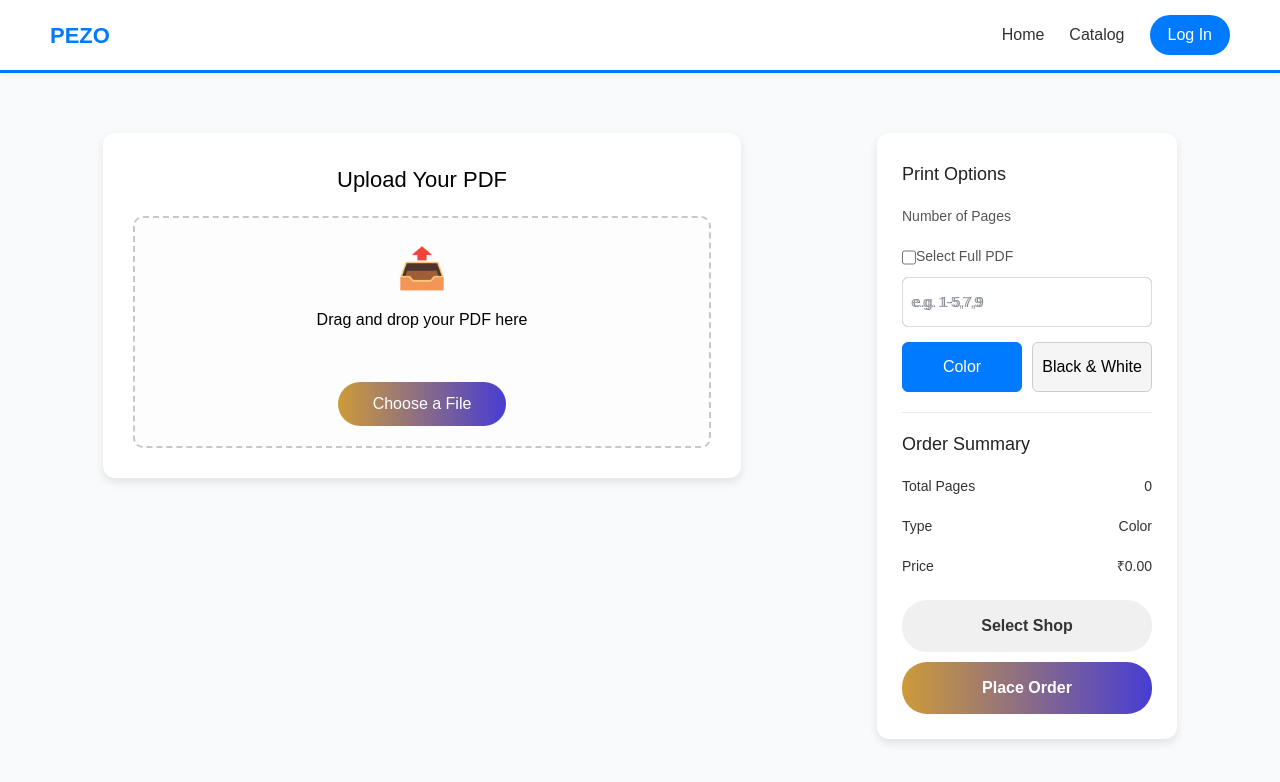
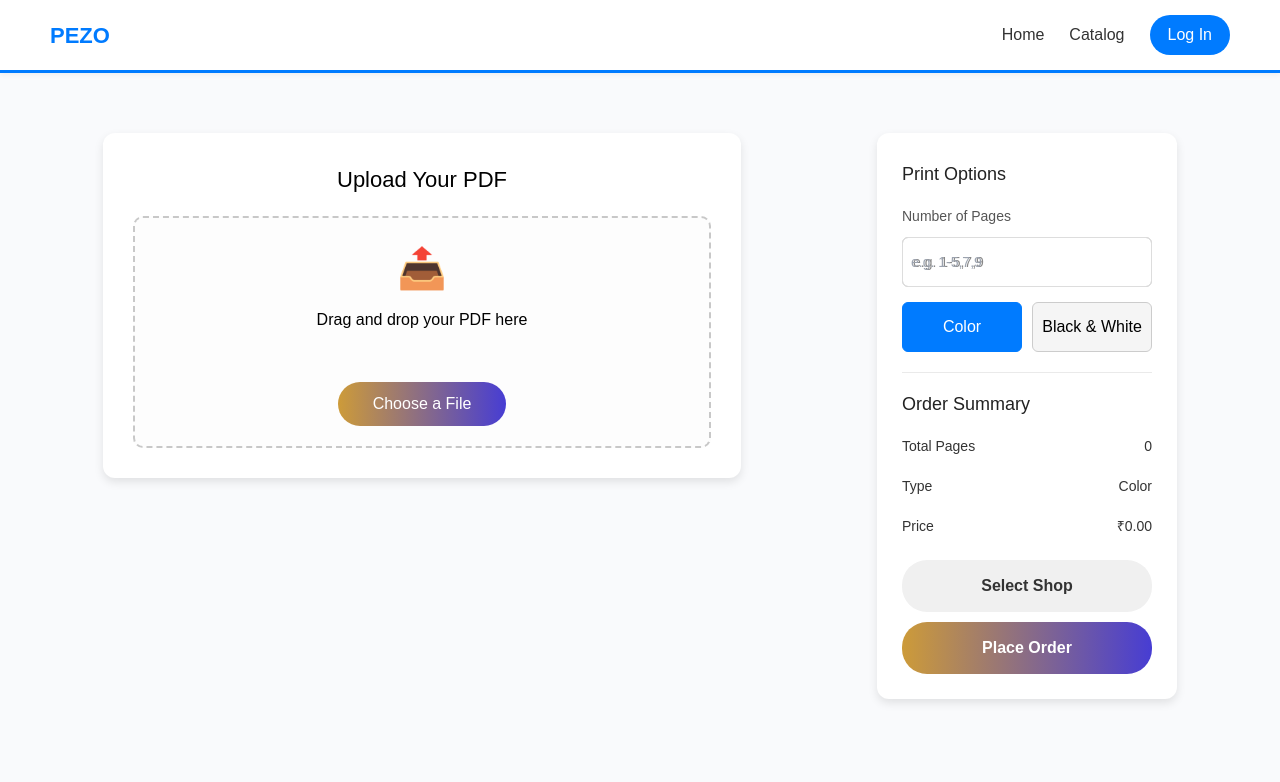
Before and after one commit to khush-9545/Pezo-activity-page, a React (Vite) app: page /Pezo-activity-page/place-order in a window 1280 px wide. Shown: the top 782 px of the page. Built offline with nearby package versions, Linux system fonts and the light colour scheme.

Commit message:
no message

```diff
--- a/src/PlaceOrder.jsx
+++ b/src/PlaceOrder.jsx
@@ -326,14 +326,14 @@ const handlePlaceOrder = () => {
 <label>Number of Pages</label>
 
 {/* Checkbox for selecting all pages */}
-<label className="full-page-checkbox">
+{/* <label className="full-page-checkbox">
   <input
     type="checkbox"
     checked={selectAllPages}
     onChange={(e) => setSelectAllPages(e.target.checked)}
   />
   Select Full PDF
-</label>
+</label> */}
 
 <div className="page-input-wrapper">
   {!selectAllPages && (
```
